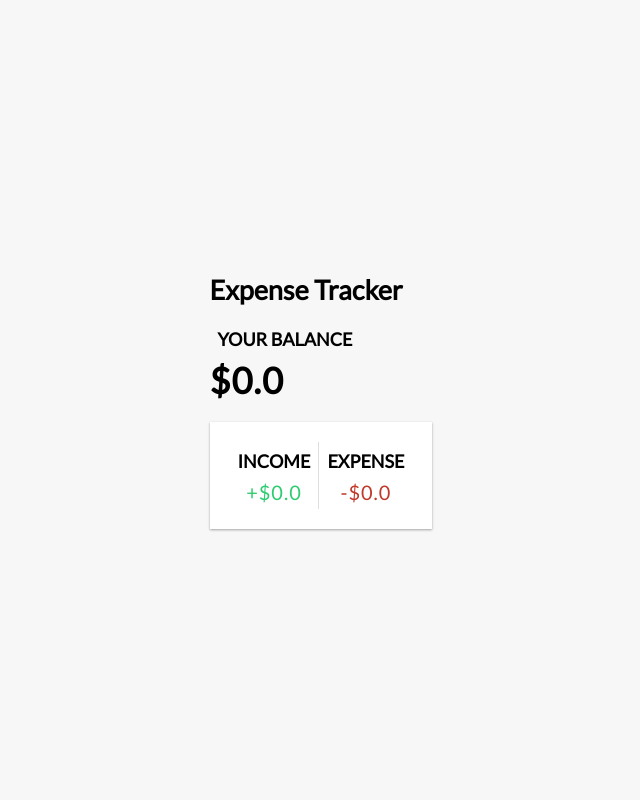
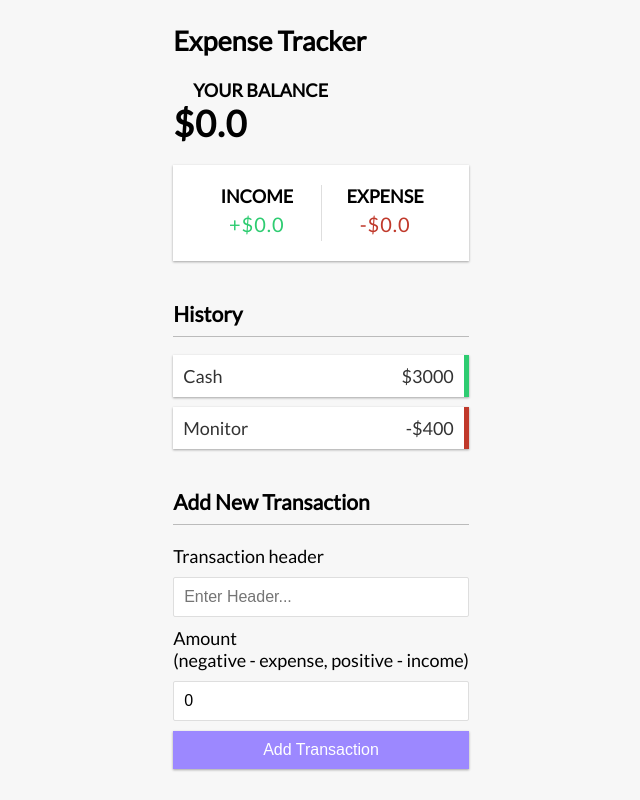
Before and after one commit to BaselAlaa22/expense-tracker, a React (Vite) app: page / in a window 1280 px wide. Shown: the whole page, without its empty margins (319-959 px from the left). Built offline with nearby package versions, Linux system fonts and the light colour scheme.

Commit message:
Added two new components and modified some css

```diff
--- a/src/App.css
+++ b/src/App.css
@@ -37,7 +37,7 @@ h3 {
 }
 
 h4 {
-  margin: 8px;
+  margin: 0px 20px 0px 20px;
   text-transform: uppercase;
 }
 
@@ -140,9 +140,9 @@ input[type="number"] {
   line-height: 20px;
   padding: 2px 5px;
   position: absolute;
-  top: 50%;
+  top: 25%;
   left: 0;
-  transform: translate(-100%, -50%);
+  transform: translate(-100%, -10%);
   opacity: 0;
   transition: opacity 0.3s ease;
 }
--- a/src/App.jsx
+++ b/src/App.jsx
@@ -2,6 +2,8 @@ import "./App.css";
 import Header from "./components/Header.jsx";
 import Balance from "./components/Balance.jsx";
 import IncomeEpxense from "./components/IncomeExpense.jsx";
+import TransactionList from "./components/TransactionList.jsx";
+import AddTransaction from "./components/AddTransaction.jsx";
 function App() {
   return (
     <div>
@@ -9,6 +11,8 @@ function App() {
       <div className=".container">
         <Balance />
         <IncomeEpxense />
+        <TransactionList />
+        <AddTransaction />
       </div>
     </div>
   );
--- /dev/null
+++ b/src/components/AddTransaction.jsx
@@ -0,0 +1,44 @@
+import { useState } from "react";
+function AddTransaction() {
+  const [header, setHeader] = useState("");
+  const [amount, setAmount] = useState(0);
+
+  function handleHeaderChange(e) {
+    setHeader(e.target.value);
+    console.log(header);
+  }
+
+  function handleAmountChange(e) {
+    setAmount(e.target.value);
+    console.log(amount);
+  }
+
+  return (
+    <>
+      <form>
+        <h3>Add New Transaction</h3>
+        <label>Transaction header</label>
+        <input
+          type="text"
+          placeholder="Enter Header..."
+          value={header}
+          onChange={handleHeaderChange}
+        ></input>
+        <label>
+          Amount
+          <br />
+          (negative - expense, positive - income)
+        </label>
+        <input
+          type="number"
+          placeholder="Enter amount..."
+          value={amount}
+          onChange={handleAmountChange}
+        ></input>
+        <button className="btn">Add Transaction</button>
+      </form>
+    </>
+  );
+}
+
+export default AddTransaction;
--- /dev/null
+++ b/src/components/TransactionList.jsx
@@ -0,0 +1,19 @@
+function TransactionList() {
+  return (
+    <>
+      <h3>History</h3>
+      <ul className="list" id="list">
+        <li className="plus">
+          Cash <span>$3000</span>
+          <button className="delete-btn">x</button>
+        </li>
+        <li className="minus">
+          Monitor <span>-$400</span>
+          <button className="delete-btn">x</button>
+        </li>
+      </ul>
+    </>
+  );
+}
+
+export default TransactionList;
```
